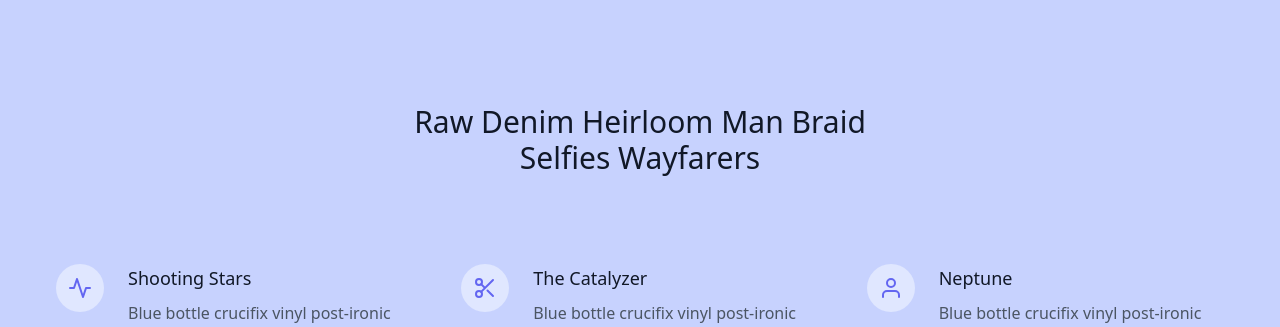
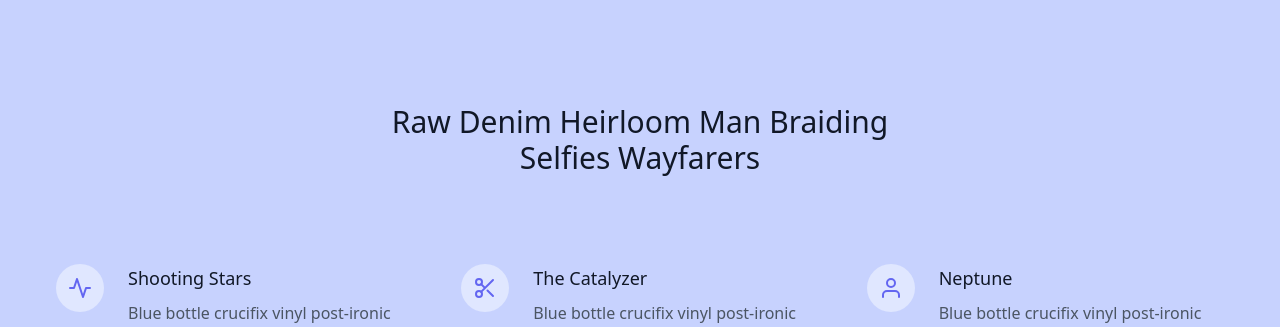
Before and after one commit to gitGolf/InsurancePremiumPrediction, a Django app: page / in a window 1280 px wide. Shown: the part 643-970 px from the top of the page. Run offline with Django 5.2, Linux system fonts and the light colour scheme; parts of the project's set-up code (start-up, migrations or seed data) failed here and were passed over; some libraries are stand-ins or nearby versions.

Commit message:
Brades Braiding

```diff
--- a/templates/index.html
+++ b/templates/index.html
@@ -26,7 +26,7 @@
 
 <section class="text-gray-600 body-font">
   <div class="container px-5 py-24 mx-auto">
-    <h1 class="sm:text-3xl text-2xl font-medium title-font text-center text-gray-900 mb-20">Raw Denim Heirloom Man Braid
+    <h1 class="sm:text-3xl text-2xl font-medium title-font text-center text-gray-900 mb-20">Raw Denim Heirloom Man Braiding
       <br class="hidden sm:block">Selfies Wayfarers
     </h1>
     <div class="flex flex-wrap sm:-m-4 -mx-4 -mb-10 -mt-4 md:space-y-0 space-y-6">
```
